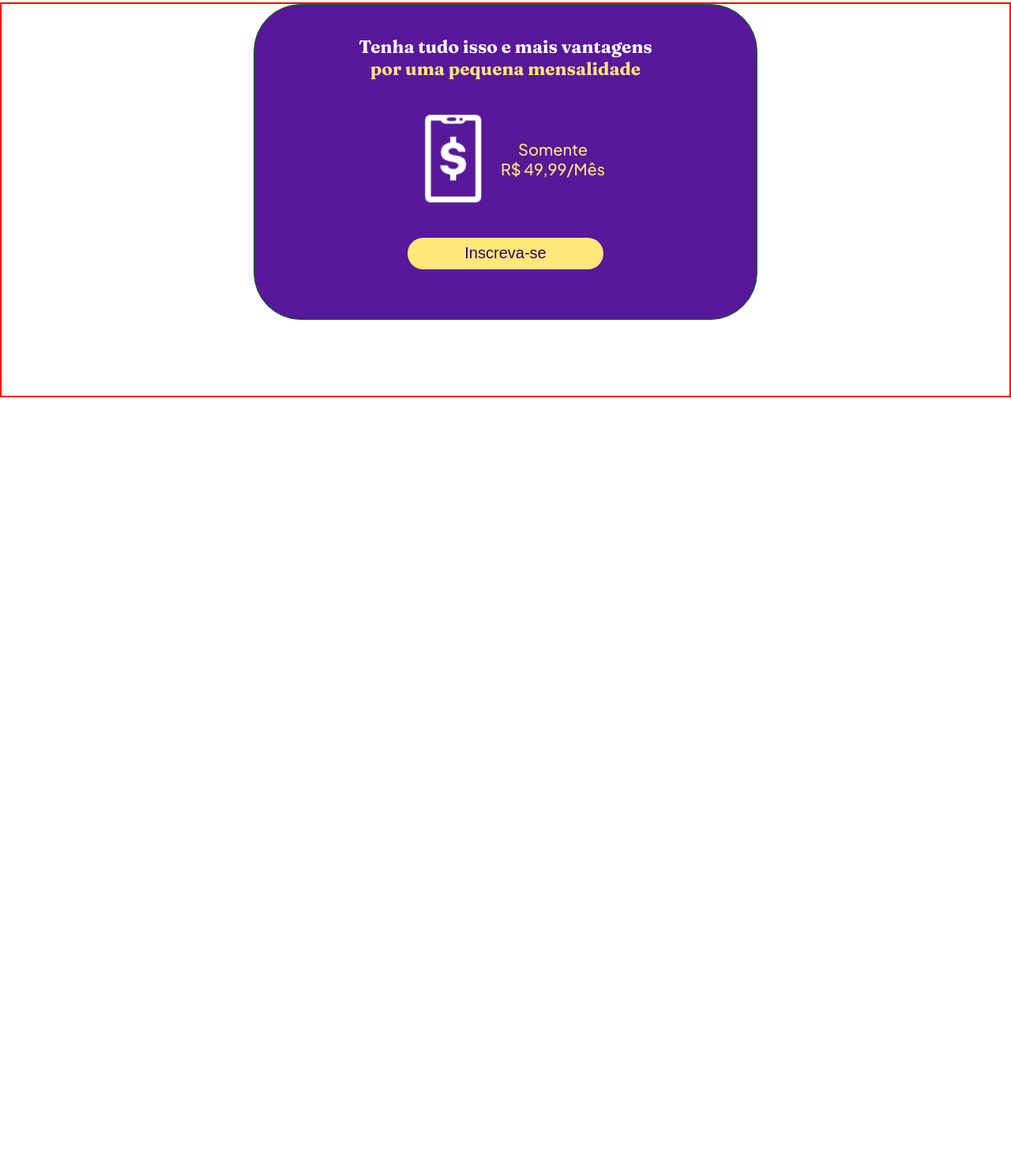
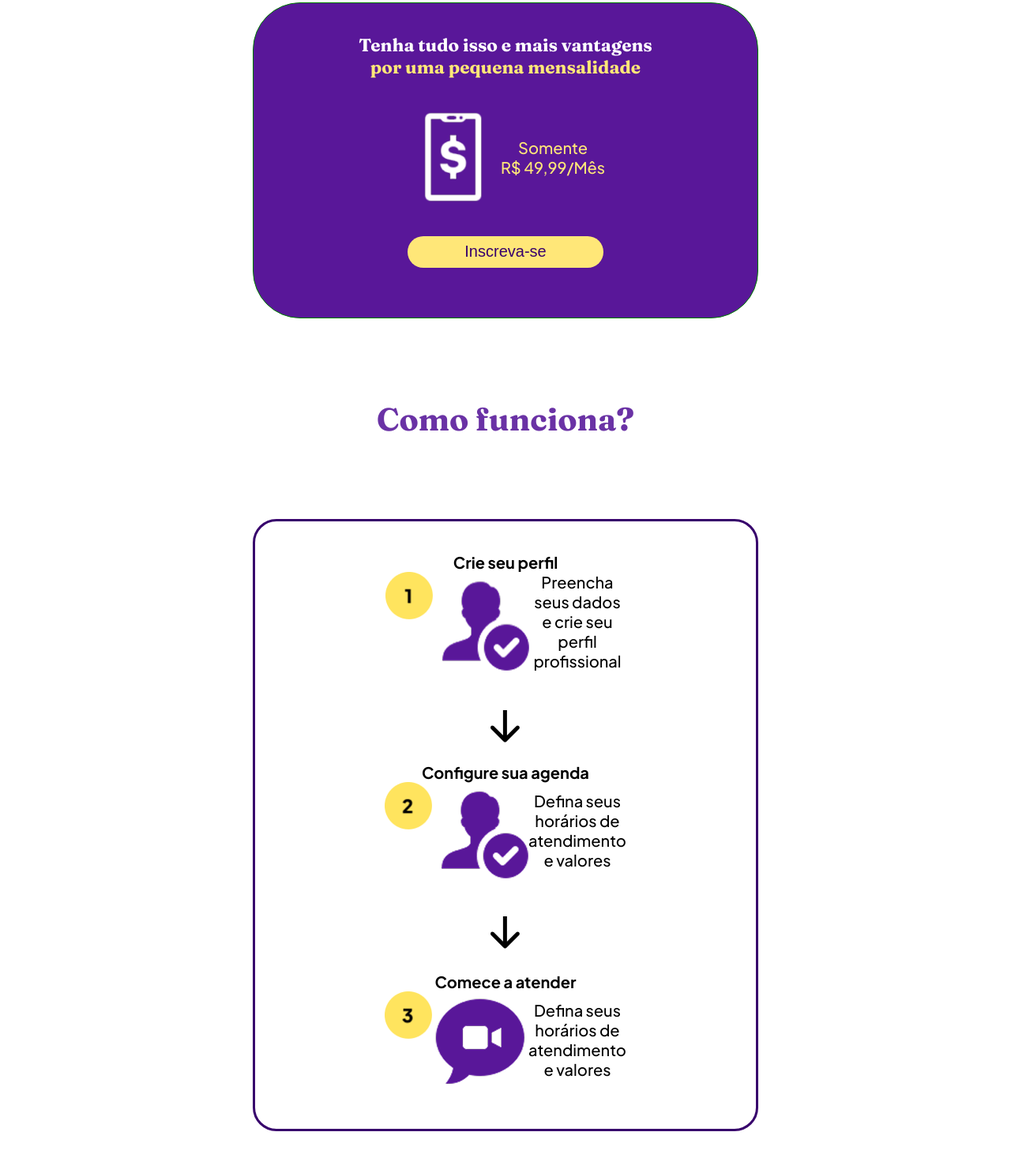
Before and after one commit to KaueSiqueira54/Conversae, a plain HTML site: page pages/home_psicologo.html in a window 1280 px wide. Shown: the part 3467-4938 px from the top of the page at 79% size. Before the commit the page ends 3970 px from the top, so only its background shows below. Drawn offline with Linux system fonts and the light colour scheme.

Commit message:
Section 3 finalizada

```diff
--- a/pages/home_psicologo.html
+++ b/pages/home_psicologo.html
@@ -30,7 +30,7 @@
           </div>
           <div class="navbar_links">
             <a href="#inicio">Início</a>
-            <a href="">Como funciona</a>
+            <a href="#como_funciona">Como funciona</a>
             <a href="">Sobre nós</a>
           </div>
           <div id="buttons_nav">
@@ -231,6 +231,94 @@
             <button id="mensalidade_button">Inscreva-se</button>
           </div>
         </div>
+
+        <!--Como funciona? -->
+
+        <div class="title_section_tres" id="como_funciona">
+          <h1>Como funciona?</h1>
+        </div>
+
+        <div class="como_funciona">
+          <div class="container_como_funciona">
+            <div class="como_funciona_conteudo_um">
+              <p id="como_funciona_p">Crie seu perfil</p>
+              <div class="container_passo_um">
+                <img
+                  src="../images/home_psicologo/passo_um_como_funciona/Group 5.png"
+                  alt=""
+                  id="passo_um_img_1"
+                />
+                <img
+                  src="../images/home_psicologo/passo_um_como_funciona/image 2.png"
+                  alt=""
+                  id="passo_um_img_2"
+                />
+
+                <p id="passo_um_p">
+                  Preencha seus dados e crie seu perfil profissional
+                </p>
+
+                <img
+                  src="../images/home_psicologo/passo_um_como_funciona/Arrow 1.png"
+                  alt=""
+                  id="passo_um_arrow"
+                />
+              </div>
+            </div>
+
+            <!-- Conteúdo dois -->
+            <div class="como_funciona_conteudo_um">
+              <p id="como_funciona_p">Configure sua agenda</p>
+              <div class="container_passo_um">
+                <img
+                  src="../images/home_psicologo/passo_um_como_funciona/Group 5_2.png"
+                  alt=""
+                  id="passo_um_img_1"
+                />
+                <img
+                  src="../images/home_psicologo/passo_um_como_funciona/image 2.png"
+                  alt=""
+                  id="passo_um_img_2"
+                />
+
+                <p id="passo_um_p">
+                  Defina seus horários de atendimento e valores
+                </p>
+
+                <img
+                  src="../images/home_psicologo/passo_um_como_funciona/Arrow 1.png"
+                  alt=""
+                  id="passo_um_arrow"
+                />
+              </div>
+            </div>
+
+            <!-- Conteúdo três -->
+            <div class="como_funciona_conteudo_um" id="conteudo_tres">
+              <p id="como_funciona_p">Comece a atender</p>
+              <div class="container_passo_um">
+                <img
+                  src="../images/home_psicologo/passo_um_como_funciona/Group 5_3.png"
+                  alt=""
+                  id="passo_um_img_1"
+                />
+                <img
+                  src="../images/home_psicologo/passo_um_como_funciona/Group 11.png"
+                  alt=""
+                  id="passo_um_img_2"
+                />
+
+                <p id="passo_um_p">
+                  Defina seus horários de atendimento e valores
+                </p>
+              </div>
+            </div>
+          </div>
+        </div>
+      </section>
+
+      <section class="section_quatro">
+
       </section>
     </main>
 
--- a/styles/home_psicologo.css
+++ b/styles/home_psicologo.css
@@ -401,8 +401,6 @@ main {
 .section_tres {
   position: relative;
   width: 100%;
-  height: 500px;
-  border: 2px solid red;
 }
 
 /* div mensalidade */
@@ -475,3 +473,95 @@ main {
   background-color: var(--amarelo-hover);
   border: 3px solid var(--roxo-dark);
 }
+
+/* Como funciona? Section tres */
+
+.title_section_tres {
+  margin: 8% auto;
+  position: relative;
+  width: 50%;
+  text-align: center;
+}
+
+.title_section_tres h1 {
+  font-family: Fraunces;
+  font-size: 40px;
+  color: var(--roxo-claro-dois);
+}
+
+.como_funciona {
+  width: 50%;
+  height: auto;
+  display: flex;
+  margin: 0 auto;
+  border: 3px solid var(--roxo-dark);
+  border-radius: 30px;
+  font-family: Plus Jakarta Sans;
+}
+
+/* Container */
+
+.container_como_funciona {
+  width: 60%;
+  display: flex;
+  flex-direction: column;
+  margin: 5% auto;
+}
+
+/* Conteúdo */
+
+.como_funciona_conteudo_um {
+  width: 100%;
+  height: 250px;
+  display: flex;
+  flex-direction: column;
+  margin: 2% auto;
+}
+
+#conteudo_tres {
+  height: 160px;
+}
+
+#como_funciona_p {
+  display: flex;
+  margin: 0 auto;
+  font-weight: 700;
+  font-size: 20px;
+}
+
+.container_passo_um {
+  width: 80%;
+  display: flex;
+  margin: 0 auto;
+  flex-direction: row;
+  justify-content: center;
+}
+
+#passo_um_img_1 {
+  width: 60px;
+  height: 60px;
+}
+
+#passo_um_p {
+  display: flex;
+  margin: 0 auto;
+  align-items: center;
+  justify-content: center;
+  justify-items: center;
+  width: 100%;
+  text-align: center;
+  font-size: 20px;
+  font-weight: 500;
+}
+
+#passo_um_arrow {
+  position: absolute;
+  top: 140%;
+}
+
+/* SECTION QUATRO */
+
+.section_quatro {
+  width: 100%;
+  height: 200px;
+}
```
Also changed, not shown: images/home_psicologo/passo_um_como_funciona/Arrow 1.png (added), images/home_psicologo/passo_um_como_funciona/Group 11.png (added), images/home_psicologo/passo_um_como_funciona/Group 5.png (added), images/home_psicologo/passo_um_como_funciona/Group 5_2.png (added), images/home_psicologo/passo_um_como_funciona/Group 5_3.png (added), images/home_psicologo/passo_um_como_funciona/image 2.png (added).
